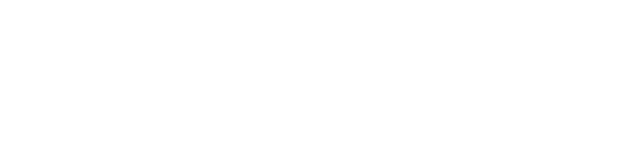
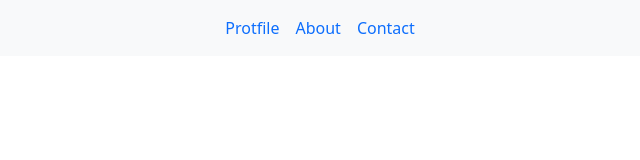
Before and after one commit to SaboorSohaib/Portfolio-Bootstrap, a plain HTML site: page index.html in a window 1280 px wide. Shown: the whole page, without its empty margins (320-960 px from the left). Drawn offline with nearby package versions, Linux system fonts and the light colour scheme.

Commit message:
Add navbar to index page

```diff
--- a/index.html
+++ b/index.html
@@ -5,9 +5,28 @@
     <meta http-equiv="X-UA-Compatible" content="IE=edge">
     <meta name="viewport" content="width=device-width, initial-scale=1.0">
     <link href="https://cdn.jsdelivr.net/npm/bootstrap@5.1.3/dist/css/bootstrap.min.css" rel="stylesheet">
-    <title>Shaib</title>
+    <script src="https://cdn.jsdelivr.net/npm/bootstrap@5.1.3/dist/js/bootstrap.bundle.min.js"></script>
+    <title>Sohaib</title>
 </head>
 <body>
 
+    <nav class="navbar navbar-expand-sm bg-light justify-content-center">
+
+        <ul class="navbar-nav">
+                <li class="nav-item">
+                    <a class="nav-link" href="#">Protfile</a>
+                </li>
+                <li class="nav-item">
+                    <a class="nav-link" href="#">About</a>
+                </li>
+                <li class="nav-item">
+                    <a class="nav-link" href="#">Contact</a>
+                </li>
+
+
+
+
+            </ul>
+    </nav>
 </body>
 </html>
```
